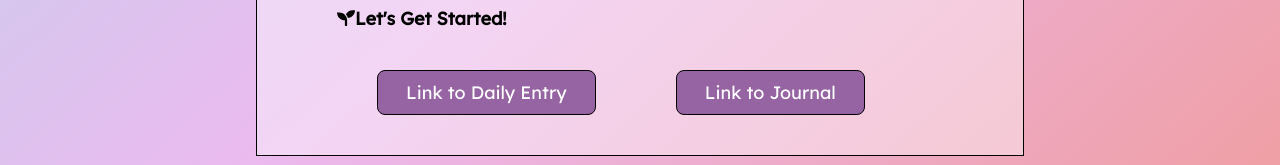
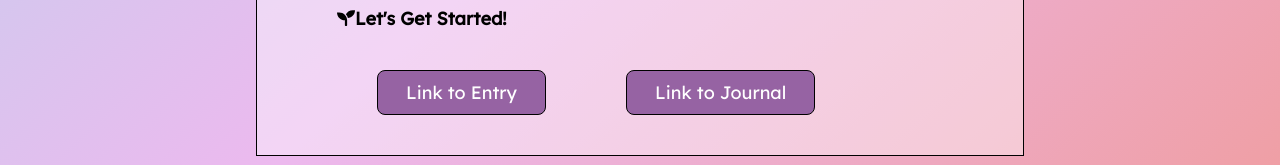
Before and after one commit to kaitlynyancey/mindfull-app, a React (Create React App) app: page / in a window 1280 px wide. Shown: the part 747-912 px from the top of the page. Built offline with nearby package versions, Linux system fonts and the light colour scheme; no server answers; a web font is replaced by a local one.

Commit message:
updating styling

```diff
--- a/src/homepage/home.js
+++ b/src/homepage/home.js
@@ -51,7 +51,7 @@ class HomePage extends Component {
                         <p>{seedling}<b>Let's Get Started!</b></p>
                     </section>
                     <section>
-                        <button onClick={() => this.props.history.push('/entry')}>Link to Daily Entry</button>
+                        <button onClick={() => this.props.history.push('/entry')}>Link to Entry</button>
                         <button onClick={() => this.props.history.push('/journal')}>Link to Journal</button>
                     </section>
                 </div>
--- a/src/index.css
+++ b/src/index.css
@@ -54,8 +54,9 @@ h2,h3,p,a,button,label{
 }
 
 h1{
-  font-size: 78px;
+  font-size: 60px;
   font-family: 'Londrina Outline', cursive;
+  font-weight: bold;
 }
 
 li{
```
